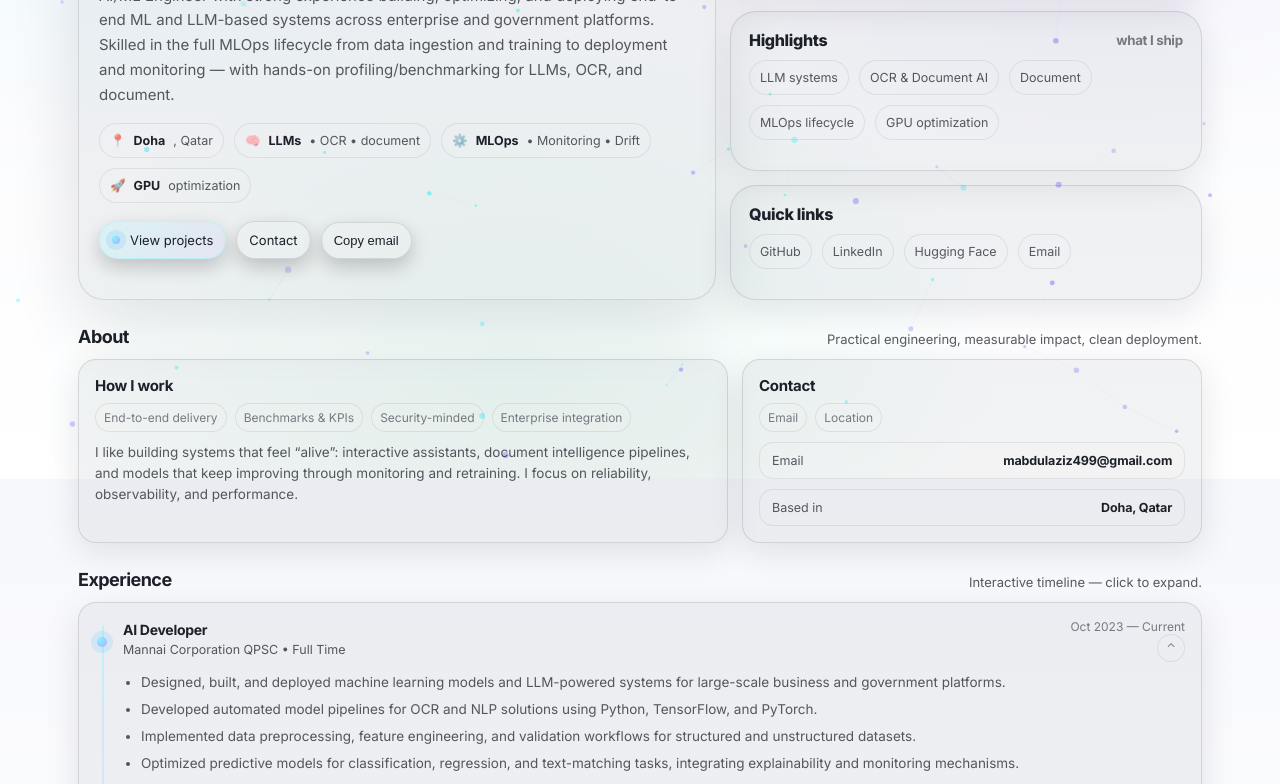
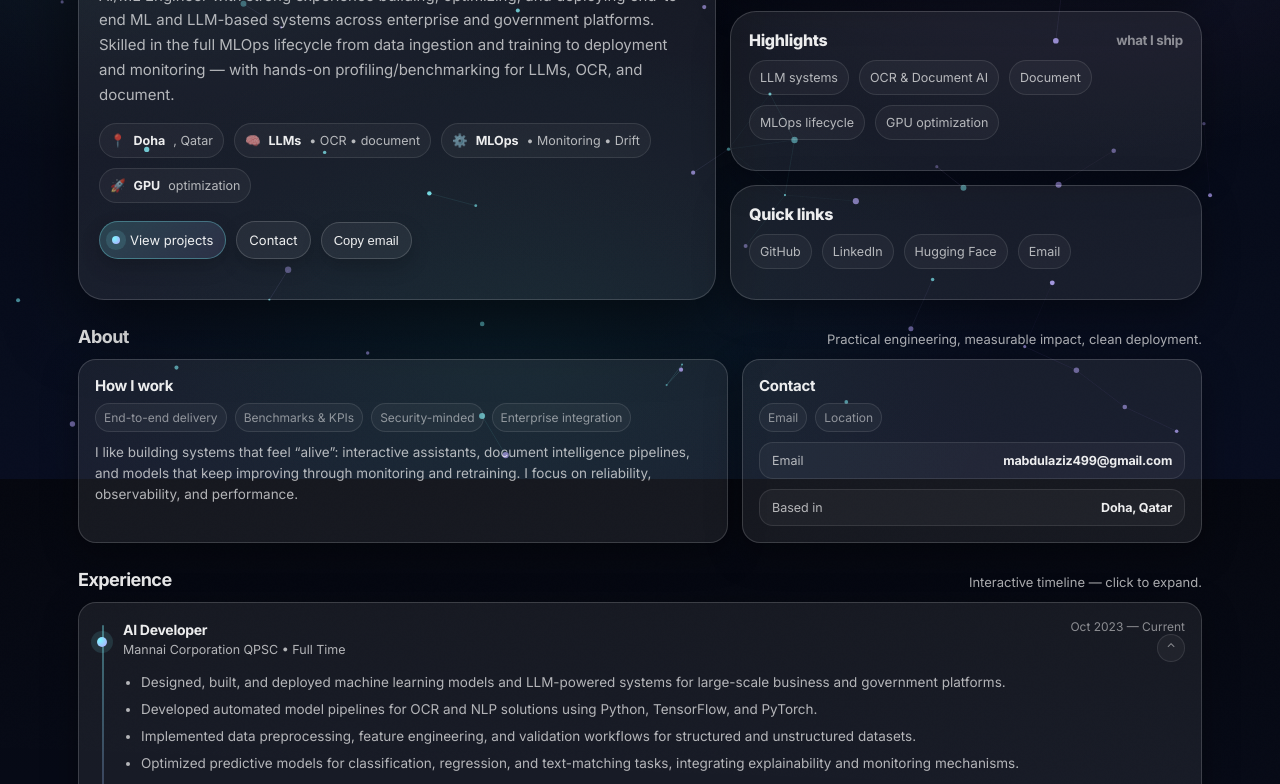
Before and after one commit to m0d9/mahmoud-portfolio, a plain HTML site: page index.html in a window 1280 px wide. Shown: the part 321-1105 px from the top of the page. Drawn offline with Linux system fonts and the light colour scheme.

Commit message:
Update index.html

```diff
--- a/index.html
+++ b/index.html
@@ -1736,7 +1736,7 @@
       applyTheme(savedTheme);
     } else {
       const prefersLight = window.matchMedia?.("(prefers-color-scheme: light)").matches;
-      applyTheme(prefersLight ? "light" : "dark");
+      applyTheme("dark");
     }
 
     themeToggleBtn.addEventListener("click", () => {
```
